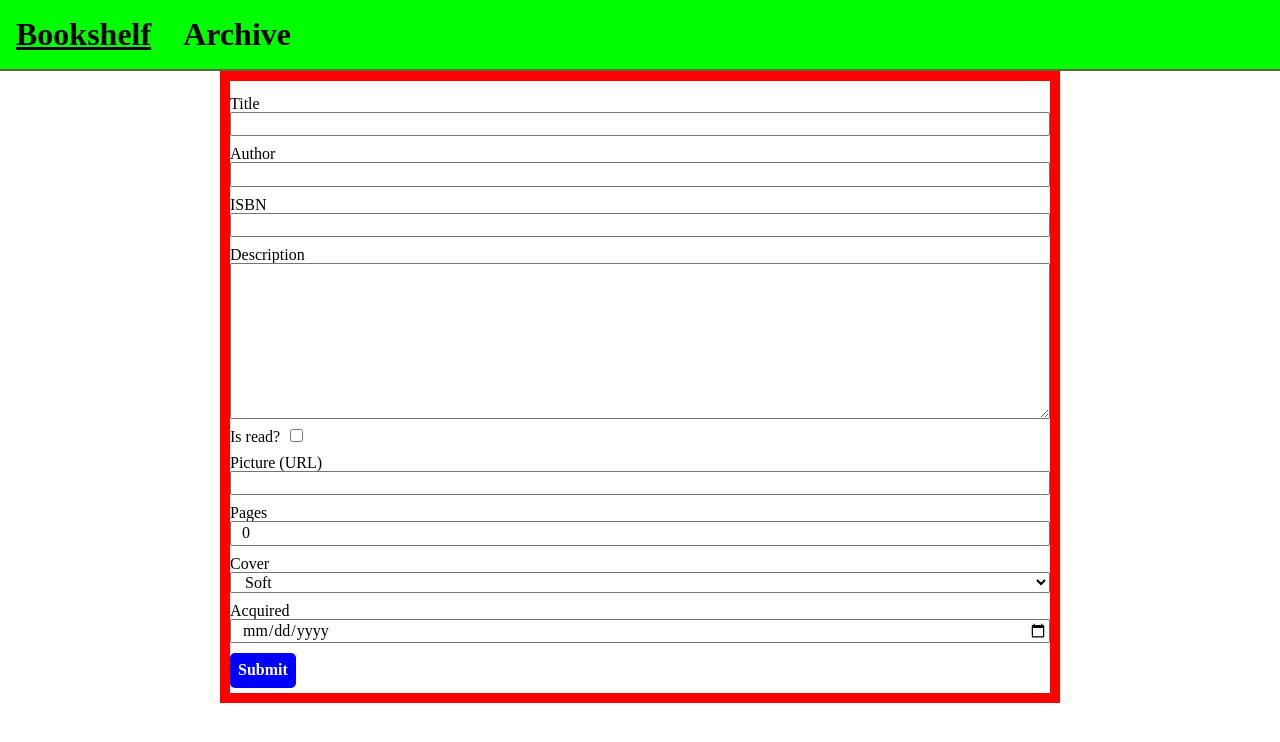
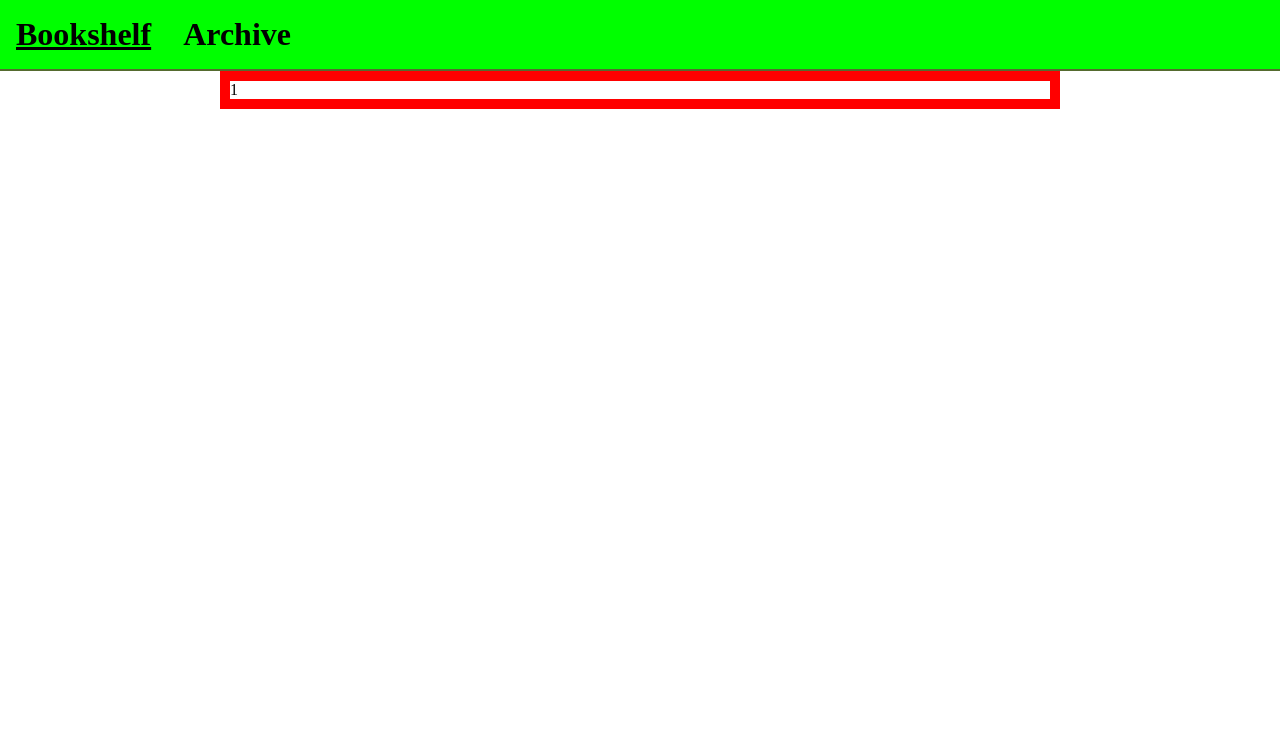
Before and after one commit to flagoon/book-shelf, a React (Create React App) app: page /addbook in a window 1280 px wide. Shown: the top 742 px of the page. Built offline with nearby package versions, Linux system fonts and the light colour scheme.

Commit message:
Skeleton of ContextAPI.

```diff
--- a/src/Components/App.tsx
+++ b/src/Components/App.tsx
@@ -1,37 +1,16 @@
 import React from 'react';
 import { BooksProvider } from '../ContextProvider/BooksProvider';
-import {
-    INotificationContext,
-    NotificationConsumer,
-    NotificationProvider,
-} from '../ContextProvider/NotificationProvider';
 import { StyledMain } from './App.styled';
 import MainArea from './MainArea/MainArea';
 import Navbar from './Navbar/Navbar';
-import NotificationBox from './Overlays/NotificationBox';
 
 const App = () => {
     return (
         <StyledMain>
-            <NotificationProvider>
-                <BooksProvider>
-                    <NotificationConsumer>
-                        {(notificationContext) => {
-                            // notificationContext is type INotificationContext or undefined. Destructuring is impossible
-                            // because isShown or hideNotification is not present in type undefined. We need to destructure
-                            // those parameters from variable that has type cast (as INotificationContext).
-                            const { isShown, hideNotification, showNotification } = notificationContext as INotificationContext;
-                            return (
-                                <>
-                                    {isShown && <NotificationBox handleClose={hideNotification} />}
-                                    <Navbar />
-                                    <MainArea showNotification={showNotification}/>
-                                </>
-                            );
-                        }}
-                    </NotificationConsumer>
-                </BooksProvider>
-            </NotificationProvider>
+            <BooksProvider>
+                <Navbar />
+                <MainArea />
+            </BooksProvider>
         </StyledMain>
     );
 };
--- a/src/Components/MainArea/AddBookForm/AddBookForm.tsx
+++ b/src/Components/MainArea/AddBookForm/AddBookForm.tsx
@@ -1,93 +1,12 @@
-import { Field, Formik, FormikProps } from 'formik';
 import React from 'react';
 import { BooksConsumer } from '../../../ContextProvider/BooksProvider';
-import { convertDateForInputField } from '../../../Utils/DateHelpers';
-import { StyledButton } from '../../Common/Button/Button';
-import Tooltip from '../../Common/Tooltip/Tooltip';
-import { ButtonContainer, StyledForm, StyledLabel } from './AddBookForm.styled';
-import bookValidationSchema from './bookValidationSchema';
 
-interface IAddBookFormProps {
-    hideNotification: () => void;
-}
-
-type ICover = 'hard' | 'soft';
-
-export interface IFormikValues {
-    title: string;
-    author: string;
-    isbn: string;
-    description: string;
-    isRead: boolean;
-    picture: string;
-    pages: number;
-    cover: ICover;
-    date: any;
-}
-
-const AddBookForm = ({ hideNotification }: IAddBookFormProps) => {
+const AddBookForm = () => {
     return (
         <BooksConsumer>
-            {({ onNewBookFormSubmit }) => (
-                <Formik
-                    initialValues={{
-                        title: '',
-                        author: '',
-                        isbn: '',
-                        description: '',
-                        isRead: false,
-                        picture: '',
-                        pages: 0,
-                        cover: 'soft',
-                        date: convertDateForInputField(new Date()),
-                    }}
-                    onSubmit={(values: IFormikValues) => {
-                        hideNotification();
-                        onNewBookFormSubmit(values);
-                    }}
-                    validationSchema={bookValidationSchema}
-                    render={({ values, errors, touched }: FormikProps<IFormikValues>) => (
-                        <StyledForm>
-                            <StyledLabel
-                                htmlFor={'title'}
-                                color={errors.title && touched.title ? 'red' : 'black'}
-                            >
-                                Title
-                            </StyledLabel>
-                            <Field name="title" value={values.title} />
-                            {errors.title && touched.title && <Tooltip type={'error'}>{errors.title}</Tooltip>}
-                            <StyledLabel htmlFor={'author'}>Author</StyledLabel>
-                            <Field name="author" value={values.author} />
-                            <StyledLabel htmlFor={'isbn'}>ISBN</StyledLabel>
-                            <Field name="isbn" value={values.isbn} />
-                            <StyledLabel htmlFor={'description'}>Description</StyledLabel>
-                            <Field name="description" component={'textarea'}>
-                                {values.description}
-                            </Field>
-                            <StyledLabel htmlFor={'isRead'} className={'labelIsRead'}>
-                                Is read?
-                                <Field name="isRead" id={'isRead'} checked={values.isRead} type={'checkbox'} />
-                            </StyledLabel>
-                            <StyledLabel htmlFor={'picture'}>Picture (URL)</StyledLabel>
-                            <Field name="picture" value={values.picture} type={'url'} />
-                            <StyledLabel htmlFor={'pages'}>Pages</StyledLabel>
-                            <Field name="pages" value={values.pages} type={'number'} />
-                            <StyledLabel htmlFor={'cover'}>Cover</StyledLabel>
-                            <Field name="cover" default={values.cover} component={'select'}>
-                                <option value={'hard'} label={'Hard'} />
-                                <option value={'soft'} label={'Soft'} />
-                            </Field>
-                            <StyledLabel htmlFor={'date'}>Acquired</StyledLabel>
-                            <Field name="date" value={values.date} type={'date'} />
-                            <ButtonContainer>
-                                <StyledButton type={'submit'} color={'blue'}>
-                                    Submit
-                                </StyledButton>
-                            </ButtonContainer>
-                        </StyledForm>
-                    )}
-                />
-            )}
+            {context => {
+                return <div>{context.one}</div>;
+            }}
         </BooksConsumer>
     );
 };
--- a/src/ContextProvider/BooksProvider.tsx
+++ b/src/ContextProvider/BooksProvider.tsx
@@ -1,148 +1,16 @@
-import { Map } from 'immutable';
-import React, { FormEvent } from 'react';
-import { IFormikValues } from '../Components/MainArea/AddBookForm/AddBookForm';
-import { IBook } from '../typings/IBooks';
+import React from 'react';
 
-export interface IBookContext extends IBooksProviderState {
-    changeReadStatus: (id: string) => void;
-    changeArchiveStatus: (id: string) => void;
-    deleteBook: (id: string) => void;
-    onMarkPageSubmit: (event: FormEvent<HTMLFormElement>) => void;
-    onMarkPageChange: (event: FormEvent<HTMLInputElement>, id: string) => void;
-    onNewBookFormSubmit: (values: IFormikValues) => void;
-}
+const defaultValue = { one: 1, two: 2 };
+const { Provider, Consumer } = React.createContext(defaultValue);
 
-interface IBooksProviderState {
-    books: Map<string, IBook>;
-    tempMarkedPage: number;
-    tempBookId: string;
-}
-
-const defaultValue = {
-    changeReadStatus: () => undefined,
-    changeArchiveStatus: () => undefined,
-    deleteBook: () => undefined,
-    onMarkPageSubmit: () => undefined,
-    onMarkPageChange: () => undefined,
-    onNewBookFormSubmit: () => undefined,
-    books: Map({
-        '1': {
-            id: '1',
-            author: 'author',
-            index: 1,
-            picture: '',
-            pages: 0,
-            cover: 'hard',
-            isbn: '',
-            date: '',
-            title: '',
-            description: '',
-            isRead: true,
-            isArchived: true,
-            markedPage: 0,
-        },
-    }),
-    tempMarkedPage: 0,
-    tempBookId: '',
-};
-const { Provider, Consumer } = React.createContext<IBookContext>(defaultValue);
-
-class BooksProvider extends React.Component<{}, IBooksProviderState> {
-    public static getBooks(): IBook[] {
-        return require('../mockedData/books.json');
+class BooksProvider extends React.Component<{}, { one: number; two: number }> {
+    public state = {
+        one: 1,
+        two: 2,
+    };
+    public render() {
+        return <Provider value={{ one: this.state.one, two: this.state.two }}>{this.props.children}</Provider>;
     }
-
-    constructor(props: {}) {
-        super(props);
-        this.state = {
-            books: defaultValue.books,
-            tempMarkedPage: defaultValue.tempMarkedPage,
-            tempBookId: defaultValue.tempBookId,
-        };
-        this.changeReadStatus = this.changeReadStatus.bind(this);
-        this.changeArchiveStatus = this.changeArchiveStatus.bind(this);
-        this.deleteBook = this.deleteBook.bind(this);
-        this.onMarkPageSubmit = this.onMarkPageSubmit.bind(this);
-        this.onMarkPageChange = this.onMarkPageChange.bind(this);
-        this.onNewBookFormSubmit = this.onNewBookFormSubmit.bind(this);
-    }
-
-    public componentDidMount() {
-        this.setState({
-            books: this.prepareMapForState(BooksProvider.getBooks()),
-        });
-    }
-
-    public changeArchiveStatus(id: string) {
-        const selectedBook = this.state.books.get(id);
-        if (selectedBook) {
-            selectedBook.isArchived = !selectedBook.isArchived;
-            const newBooks = this.state.books.set(id, selectedBook);
-            this.setState({ books: newBooks });
-        }
-    }
-
-    public changeReadStatus(id: string) {
-        const selectedBook = this.state.books.get(id);
-        if (selectedBook) {
-            selectedBook.isRead = !selectedBook.isRead;
-            const newBooks = this.state.books.set(id, selectedBook);
-            this.setState({ books: newBooks });
-        }
-    }
-
-    public deleteBook(id: string) {
-        const reducedBooks = this.state.books.delete(id);
-        this.setState({ books: reducedBooks });
-    }
-
-    public onMarkPageSubmit(e: FormEvent<HTMLFormElement>) {
-        e.preventDefault();
-        if (this.state.tempBookId) {
-            const book = this.state.books.get(this.state.tempBookId);
-            const newBook: IBook = { ...(book as IBook), markedPage: this.state.tempMarkedPage };
-            const newBooks = this.state.books.set(this.state.tempBookId, newBook);
-            this.setState({ books: newBooks });
-        }
-    }
-
-    public onMarkPageChange(e: FormEvent<HTMLInputElement>, id: string) {
-        e.preventDefault();
-        const target = e.target as HTMLInputElement;
-        this.setState({ ...this.state, tempBookId: id, tempMarkedPage: parseInt(target.value, 10) });
-    }
-
-    public onNewBookFormSubmit(values: IFormikValues) {
-        alert(JSON.stringify(values, undefined, 2));
-    }
-
-    public render() {
-        return (
-            <Provider
-                value={{
-                    books: this.state.books,
-                    tempMarkedPage: this.state.tempMarkedPage,
-                    tempBookId: this.state.tempBookId,
-                    changeReadStatus: this.changeReadStatus,
-                    changeArchiveStatus: this.changeArchiveStatus,
-                    deleteBook: this.deleteBook,
-                    onMarkPageSubmit: this.onMarkPageSubmit,
-                    onMarkPageChange: this.onMarkPageChange,
-                    onNewBookFormSubmit: this.onNewBookFormSubmit,
-                }}
-            >
-                {this.props.children}
-            </Provider>
-        );
-    }
-
-    public prepareMapForState = (books: IBook[]): Map<string, IBook> => {
-        let preparedMappedBooks: Map<string, IBook> = Map();
-        books.forEach((book) => {
-            preparedMappedBooks = preparedMappedBooks.set(book.id, book);
-        });
-        return preparedMappedBooks;
-    };
 }
 
 export { BooksProvider, Consumer as BooksConsumer };
```
